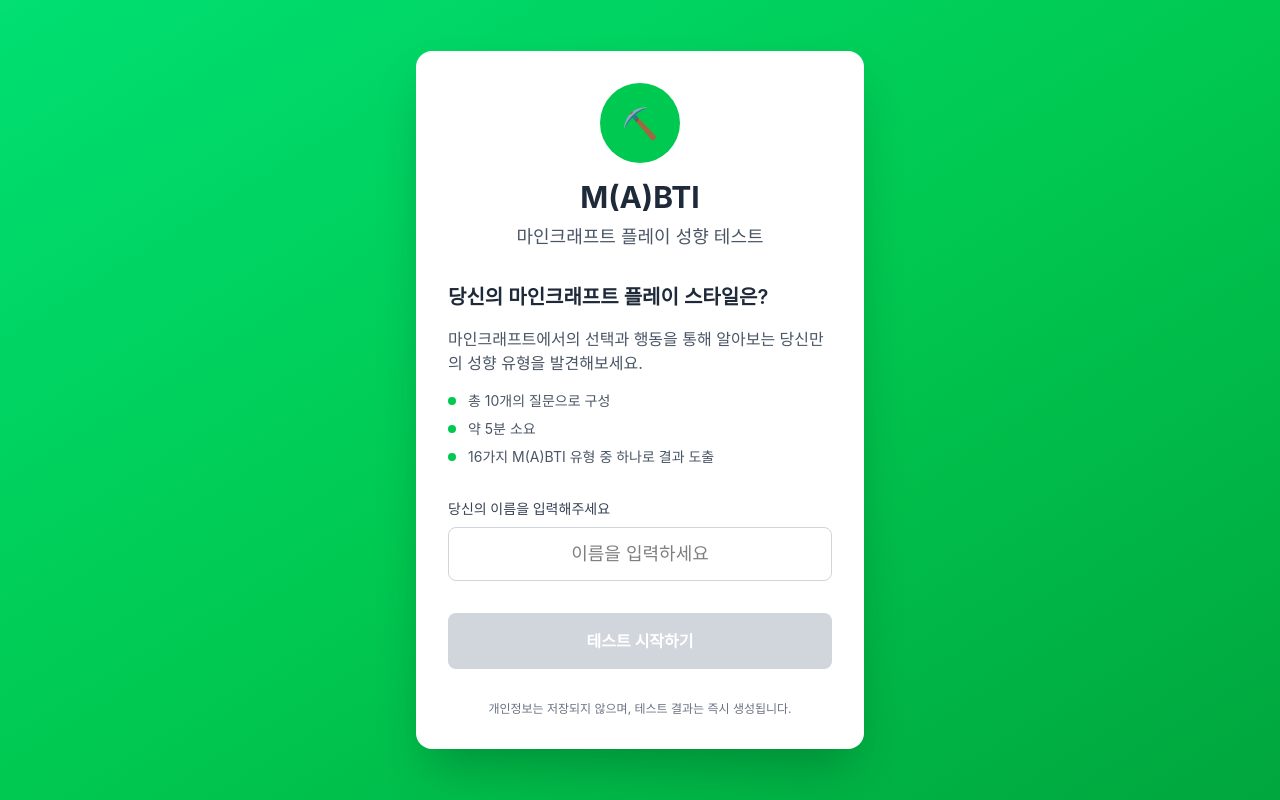
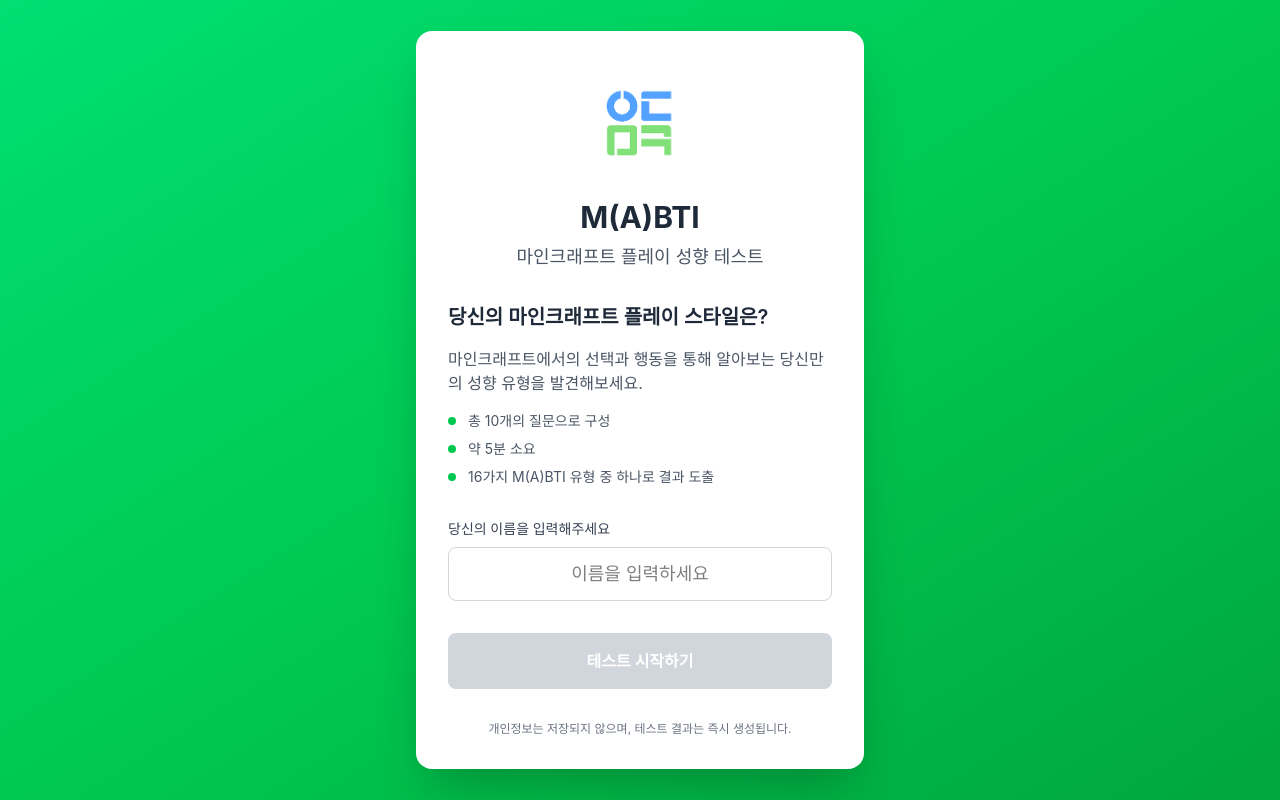
Before and after one commit to DoDAON/ma-bti, a SvelteKit app: page / in a window 1280 px wide. Built offline with nearby package versions, Linux system fonts and the light colour scheme.

Commit message:
이걸 뺴먹냐

```diff
--- a/src/routes/+page.svelte
+++ b/src/routes/+page.svelte
@@ -31,9 +31,7 @@
   <div class="max-w-md w-full bg-white rounded-2xl shadow-2xl p-8 text-center">
     <!-- 로고/아이콘 -->
     <div class="mb-8">
-      <div class="w-20 h-20 bg-green-500 rounded-full mx-auto flex items-center justify-center mb-4">
-        <span class="text-3xl">⛏️</span>
-      </div>
+      <img src="/images.png" alt="result icon" class="mx-auto mb-4 object-contain" style="width: 100px; height: 120px;" />
       <h1 class="text-3xl font-bold text-gray-800 mb-2">M(A)BTI</h1>
       <p class="text-gray-600 text-lg">마인크래프트 플레이 성향 테스트</p>
     </div>
```
